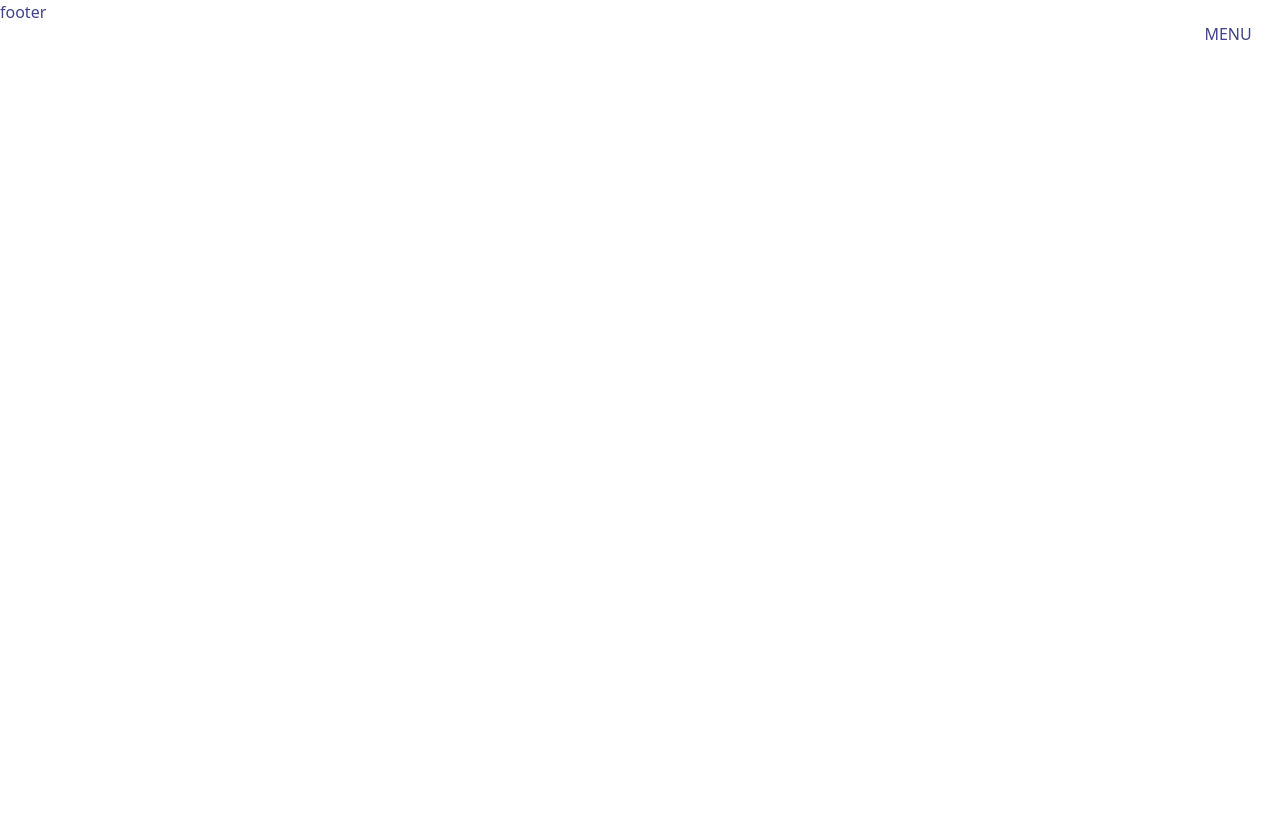
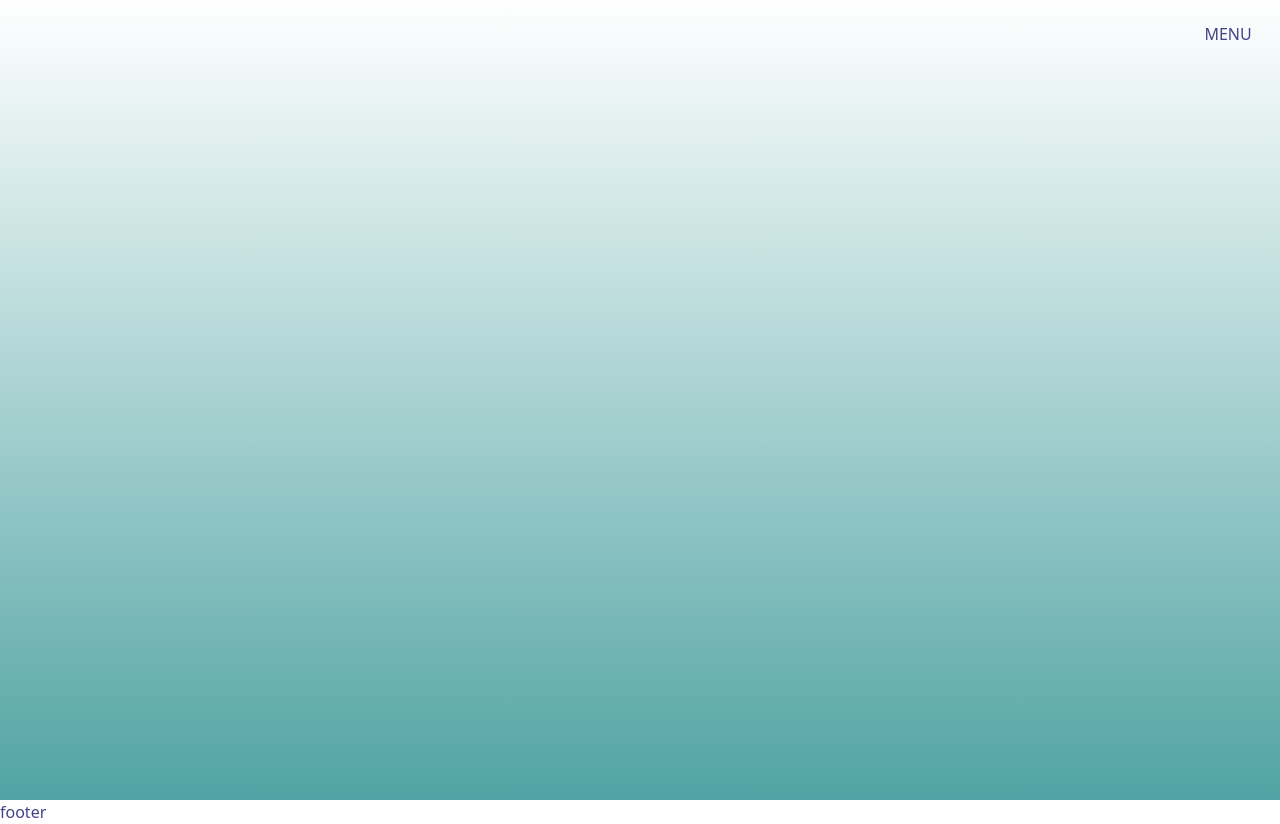
Before and after one commit to Adishumla/Waterworks, a Next.js app: page / in a window 1280 px wide. Before the commit the page ends 800 px from the top, so only its background shows below. Built offline with nearby package versions, Linux system fonts and the light colour scheme.

Commit message:
styled main tag

```diff
--- a/src/app/data/page.tsx
+++ b/src/app/data/page.tsx
@@ -1,7 +1,7 @@
 import Barchart from '@/components/Barchart';
 export default function Data() {
 	return (
-		<main>
+		<main className='bg-gradient-to-b from-white to-atlantic'>
 			<Barchart />
 		</main>
 	);
--- a/src/app/page.tsx
+++ b/src/app/page.tsx
@@ -1,6 +1,6 @@
 export default function Home() {
 	return (
-		<main>
+		<main className="bg-gradient-to-b from-white to-atlantic min-h-screen">
 
 		</main>
 	);
```
